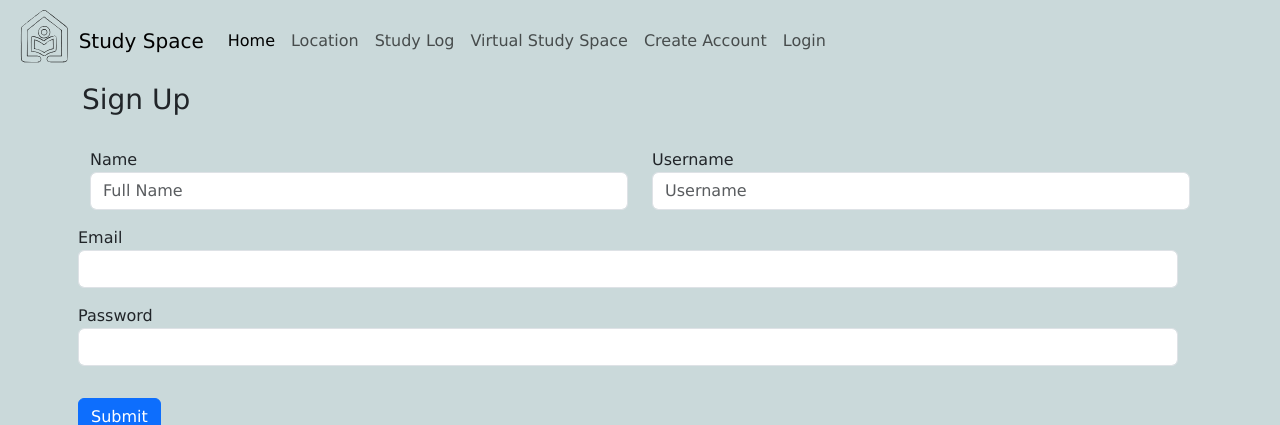
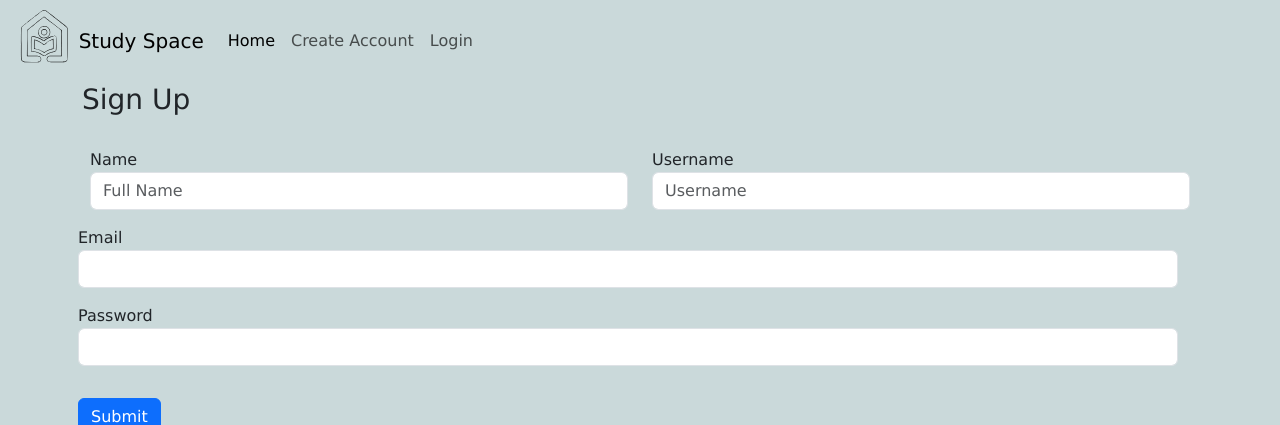
Before and after one commit to chisafukutome/study-tracking-app, a Flask app: page /create_account in a window 1280 px wide. Shown: the top 425 px of the page. Run offline with Flask 3, Linux system fonts and the light colour scheme.

Commit message:
Merge branch 'main' of https://github.com/chisafukutome/study-tracking-app into main

```diff
--- a/website/templates/base.html
+++ b/website/templates/base.html
@@ -73,6 +73,8 @@
             <li class="nav-item">
               <a class="nav-link active" aria-current="page" href="/home">Home</a>
             </li>
+
+            {% if session['logged_in'] == True %}
             <li class="nav-item">
               <a class="nav-link" href="/map">Location</a>
             </li>
@@ -82,7 +84,6 @@
             <li class="nav-item">
               <a class="nav-link" href="/virtual_study_space">Virtual Study Space</a>
             </li>
-            {% if session['logged_in'] == True %}
             <li>
               <a class="nav-link" href="/logout">Logout</a>
             </li>
--- a/website/views.py
+++ b/website/views.py
@@ -54,10 +54,10 @@ def calc_xy(y, x):
 
     for i in range(7):
         if x_dict[x] == 1:
-            studies = Study.query.filter(func.DATE(Study.date) == end_day, Study.user_id == CURR_USER.id).all()
+            studies = Study.query.filter(func.DATE(Study.date) == end_day).all()
         else:
             # Extract study log data that is on the specific date
-            studies = Study.query.filter(func.DATE(Study.date) >= start_day, func.DATE(Study.date, Study.user_id == CURR_USER.id) <= end_day).all()
+            studies = Study.query.filter(func.DATE(Study.date) >= start_day, func.DATE(Study.date) <= end_day).all()
 
         total_h = 0
         if studies:
@@ -226,6 +226,7 @@ def change_chart():
         y_axis_ch = request.form.get('y_axis_ch')
 
         xy_data = calc_xy(y_axis_ch, x_axis_ch)
+        print("---------------------", xy_data['x_axis'], xy_data['y_axis'])
 
     # TODO: UPDATE the frontend
     return render_template("home.html", x_axis=json.dumps(xy_data['x_axis'][::-1]), y_axis=json.dumps(xy_data['y_axis'][::-1]), time_studied=xy_data['time_studied'], tasks_completed=xy_data['tasks_completed'])
```
Also changed, not shown: instance/study-tracking.db (deleted), instance/user.db (deleted), instance/user_markers.db (deleted), website/study-tracking.db, website/user.db, website/user_markers.db.
